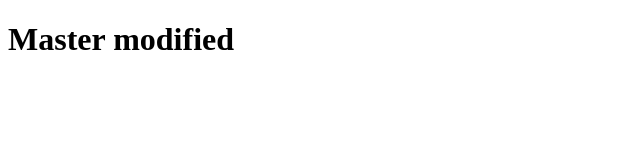
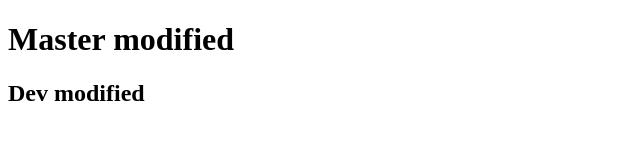
Before and after one commit to Mohan920228/git-crash-course, a plain HTML site: page index.html in a window 1280 px wide. Shown: the whole page, without its empty margins (0-640 px from the left). Drawn offline with Linux system fonts and the light colour scheme.

Commit message:
dev modified

```diff
--- a/index.html
+++ b/index.html
@@ -7,5 +7,6 @@
 </head>
 <body>
     <h1>Master modified</h1>
+    <h2>Dev modified</h2>
 </body>
 </html>
```
